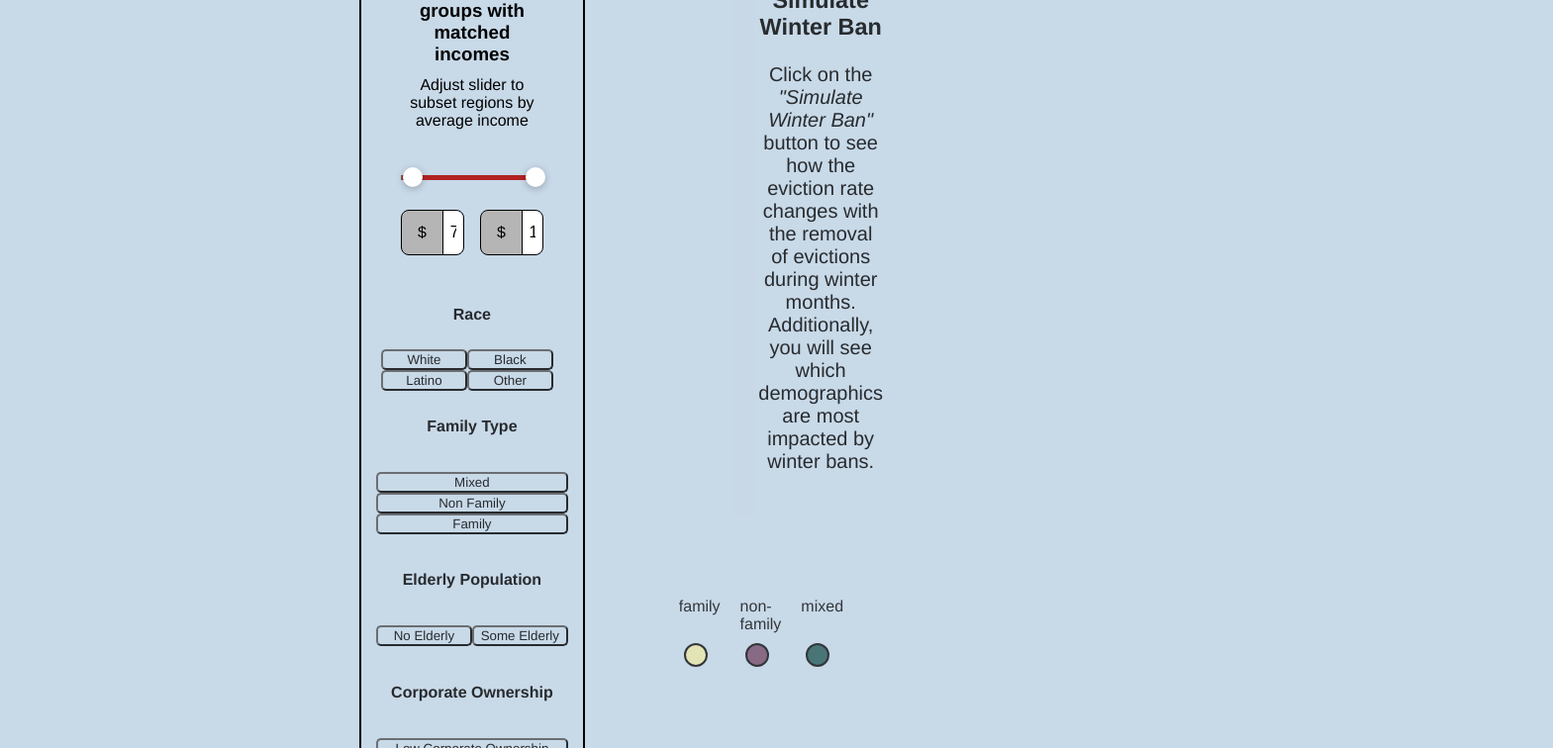
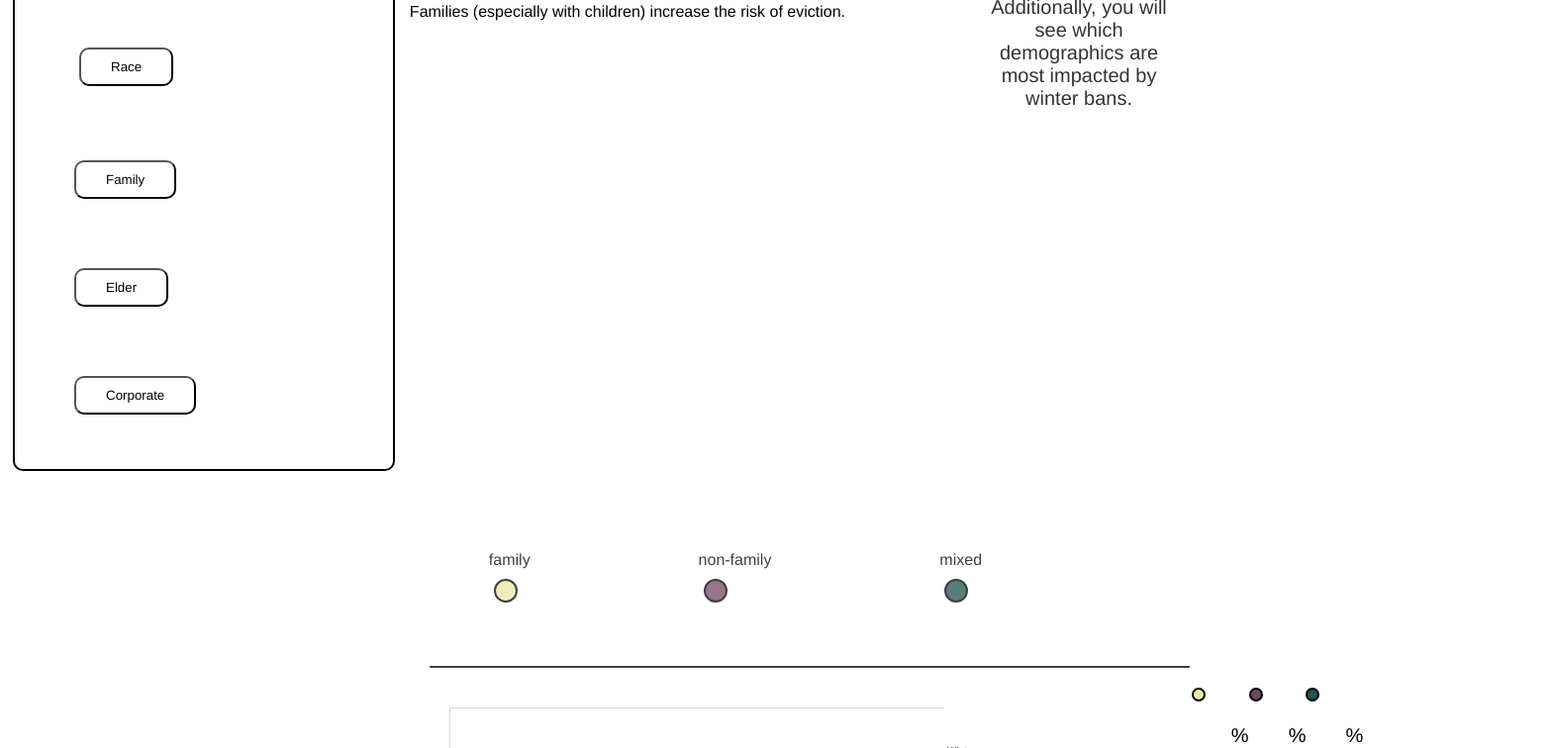
Before and after one commit to tedletsou/fp3, a SvelteKit app: page / in a window 1280 px wide. Shown: the part 820-1576 px from the top of the page at 99% size, 1569 px wide, since content can reach past the window. Built offline with nearby package versions, Linux system fonts and the light colour scheme.

Commit message:
reduced from 12 to 4 buttons for metric selection

```diff
--- a/src/routes/+page.svelte
+++ b/src/routes/+page.svelte
@@ -499,125 +499,63 @@
         </dl>
 
         <div class="metric_selection">
-            <h4 on:mouseenter= {evt=> textInteraction(0, evt)}
+
+            <dl class="race_selection">
+                <input type="button" value="Race"
+                on:click={ function() {metric_to_graph= "Race"} }
+                on:mouseenter= {evt=> textInteraction(0, evt)}
                 on:mouseleave={evt => textInteraction(0, evt)}>
-                Race
-            </h4>
-            <dl class="race_selection">
-                <input type="button" value="White"
-                on:click={ function() {metric_to_graph= "Race White"} }>
 
-                <input type="button" value="Black"
-                on:click={ function() {metric_to_graph= "Race Black"} }>
-
-                <input type="button" value="Latino"
-                on:click={ function() {metric_to_graph= "Race Latino"} }>
-
-                <input type="button" value="Other"
-                on:click={ function() {metric_to_graph= "Race Other"} }>
+            </dl>
+            <dl class="family_selection">
+                <input type="button" value="Family"
+                on:click={ function() {metric_to_graph= "Family"} }
+                on:mouseenter= {evt=> textInteraction(1, evt)}
+                on:mouseleave={evt => textInteraction(1, evt)}>
             </dl>
 
-            <h4
-                on:mouseenter= {evt=> textInteraction(1, evt)}
-                on:mouseleave={evt => textInteraction(1, evt)}>
-                Family Type
-            </h4>
-            <dl class="family_selection">
-                <input type="button" value="Mixed"
-                on:click={ function() {metric_to_graph= "Family Type Mixed"} }>
-
-                <input type="button" value="Non Family"
-                on:click={ function() {metric_to_graph= "Family Type Non-Fam"} }>
-
-                <input class="bottom_row" type="button" value="Family"
-                on:click={ function() {metric_to_graph= "Family Type FamilyType"} }>
+            <dl class="elderly_selection">
+                <input type="button" value="Elder"
+                on:click={ function() {metric_to_graph= "Elderly"} }
+                on:mouseenter= {evt=> textInteraction(2, evt)}
+                on:mouseleave={evt => textInteraction(2, evt)}>
             </dl>
 
-            <h4
-                on:mouseenter= {evt=> textInteraction(2, evt)}
-                on:mouseleave={evt => textInteraction(2, evt)}>
-                Elderly Population
-
-            </h4>
-            <dl class="elderly_selection">
-                <input type="button" value="No Elderly"
-                on:click={ function() {metric_to_graph= "No Elderly"} }>
-
-                <input type="button" value="Some Elderly"
-                on:click={ function() {metric_to_graph= "Some Elderly"} }>
-            </dl>
-
-            <h4
+            <dl class="corporate_selection">
+                <input type="button" value="Corporate"
+                on:click={ function() {metric_to_graph= "Corporate"} }
                 on:mouseenter= {evt=> textInteraction(3, evt)}
                 on:mouseleave={evt => textInteraction(3, evt)}>
-                Corporate Ownership
-            </h4>
-            <dl class="corporate_selection">
-                <input type="button" value="Low Corporate Ownership"
-                on:click={ function() {metric_to_graph= "Corporate Ownership Low"} }>
-
-                <input type="button" value="Medium Corporate Ownership"
-                on:click={ function() {metric_to_graph= "Corporate Ownership Medium"} }>
-
-                <input type="button" value="High Corporate Ownership"
-                on:click={ function() {metric_to_graph= "Corporate Ownership High"} }>
             </dl>
         </div>
     </div>
 
     <div class="full_graph">
-        {#if metric_to_graph.includes("Mixed")}
+        {#if metric_to_graph.includes("Family")}
             <BinGraph binned_data={box_plot_stats_household_array} yScale={yScale}
                       xScale={xScaleHousehold} metric={metric_to_graph}
                       bin_type={family_bins} data={data} text={["Families (especially with children) increase the risk of eviction. "]}/>
-        {:else if metric_to_graph.includes("Non-Fam")}
-            <BinGraph binned_data={box_plot_stats_household_array} yScale={yScale}
-                xScale={xScaleHousehold} metric={metric_to_graph}
-                bin_type={family_bins} data={data} text={["Eviction rates are lower in non-family households. "]}/>
-        {:else if metric_to_graph.includes("FamilyType")}
-            <BinGraph binned_data={box_plot_stats_household_array} yScale={yScale}
-                xScale={xScaleHousehold} metric={metric_to_graph}
-                bin_type={family_bins} data={data} text={["Families (especially with children) increase the risk of eviction. "]}/>
         {/if}
-        {#if metric_to_graph.includes("White")}
+
+        {#if metric_to_graph.includes("Race")}
             <BinGraph binned_data={box_plot_stats_race_array} yScale={yScale}
                       xScale={xScaleRace} metric={metric_to_graph}
                       bin_type={race_bins} data={data} text={["Eviction rates are lowest in regions with a majority white population.  "]}/>
-        {:else if metric_to_graph.includes("Black")}
-            <BinGraph binned_data={box_plot_stats_race_array} yScale={yScale}
-                      xScale={xScaleRace} metric={metric_to_graph}
-                      bin_type={race_bins} data={data} text={["Eviction rates are highest in regions with a majority black population, more than twice as high as majority white regions. "]}/>
-        {:else if metric_to_graph.includes("Latino")}
-            <BinGraph binned_data={box_plot_stats_race_array} yScale={yScale}
-                      xScale={xScaleRace} metric={metric_to_graph}
-                      bin_type={race_bins} data={data} text={["Eviction rates are higher in regions with a majority latino population."]}/>
-        {:else if metric_to_graph.includes("Other")}
-            <BinGraph binned_data={box_plot_stats_race_array} yScale={yScale}
-                      xScale={xScaleRace} metric={metric_to_graph}
-                      bin_type={race_bins} data={data} text={["Eviction rates are higher in neighborhoods that are not majority white."]}/>
         {/if}
-        {#if metric_to_graph.includes("No Elderly")}
+
+        {#if metric_to_graph.includes("Elder")}
             <BinGraph binned_data={box_plot_stats_elder_array} yScale={yScale}
                       xScale={xScaleElder} metric={metric_to_graph}
                       bin_type={elder_bins} data={data} text={["Homogenous regions without any elderly population experience far lower eviction "]}/>
-        {:else if metric_to_graph.includes("Some Elderly")}
-            <BinGraph binned_data={box_plot_stats_elder_array} yScale={yScale}
-                      xScale={xScaleElder} metric={metric_to_graph}
-                      bin_type={elder_bins} data={data} text={["Regions with some elderly population are much more at risk of evictions."]}/>
         {/if}
-        {#if metric_to_graph.includes("Corporate Ownership Low")}
+        {#if metric_to_graph.includes("Corporate")}
             <BinGraph binned_data={box_plot_stats_corp_array} yScale={yScale}
                       xScale={xScaleCorp} metric={metric_to_graph}
                       bin_type={corp_bins} data={data} text={["Low Corporate Ownership"]}/>
-        {:else if metric_to_graph.includes("Corporate Ownership Medium")}
-            <BinGraph binned_data={box_plot_stats_corp_array} yScale={yScale}
-                      xScale={xScaleCorp} metric={metric_to_graph}
-                      bin_type={corp_bins} data={data} text={["Medium Corporate Ownership"]}/>
-        {:else if metric_to_graph.includes("Corporate Ownership High")}
-            <BinGraph binned_data={box_plot_stats_corp_array} yScale={yScale}
-                      xScale={xScaleCorp} metric={metric_to_graph}
-                      bin_type={corp_bins} data={data} text={["High Corporate Ownership"]}/>
         {/if}
+
+
+
     </div>
 
     <div class="simulate_winter_ban">
@@ -655,3 +593,18 @@
 
     </div>
 </div>
+
+
+<!-- TEXT for each Bin and Category: -->
+    <!-- Mixed: ["Families (especially with children) increase the risk of eviction. "]
+    Non-Fam: ["Eviction rates are lower in non-family households. "]
+    FamilyType: ["Families (especially with children) increase the risk of eviction. "]
+    White: ["Eviction rates are lowest in regions with a majority white population.  "]
+    Black: ["Eviction rates are highest in regions with a majority black population, more than twice as high as majority white regions. "]
+    Latino: ["Eviction rates are higher in regions with a majority latino population."]
+    Other: ["Eviction rates are higher in neighborhoods that are not majority white."]
+    No Elderly: ["Homogenous regions without any elderly population experience far lower eviction "]
+    Some Elderly: ["Regions with some elderly population are much more at risk of evictions."]
+    Corporate Ownership Low: ["Low Corporate Ownership"]
+    Corporate Ownership Medium: ["Medium Corporate Ownership"]
+    Corporate Ownership High: ["High Corporate Ownership"] -->
--- a/src/routes/BinGraph.svelte
+++ b/src/routes/BinGraph.svelte
@@ -118,7 +118,7 @@
         let bottom_right = {x: brushedSelection[1][0], y: brushedSelection[1][1]};
         let data_y_coord = yScale(dot.eviction_rate);
 
-        if (metric.includes("Family Type"))
+        if (metric.includes("Family"))
         {
             // account for the x shift
             // gets coordinate of commit data point
@@ -295,7 +295,19 @@ p{
 
     <dl class="metric_info">
         {#each text as info}
-            {#if metric.includes("Black")}
+            {#if metric.includes("Race")}
+                <p>{info}</p>
+            {/if}
+            {#if metric.includes("Family")}
+                <p>{info}</p>
+            {/if}
+            {#if metric.includes("Elder")}
+                <p>{info}</p>
+            {/if}
+            {#if metric.includes("Corporate")}
+                <p>{info}</p>
+            {/if}
+            <!-- {#if metric.includes("Black")}
                 <p>{info}</p>
             {/if}
             {#if metric.includes("White")}
@@ -306,8 +318,8 @@ p{
             {/if}
             {#if metric.includes("Other")}
                 <p>{info}</p>
-            {/if}
-            {#if metric.includes("FamilyType")}
+            {/if} -->
+            <!-- {#if metric.includes("FamilyType")}
                 <p>{info}</p>
             {/if}
             {#if metric.includes("Non-Fam")}
@@ -315,14 +327,14 @@ p{
             {/if}
             {#if metric.includes("Mixed")}
                 <p>{info}</p>
-            {/if}
-            {#if metric.includes("No Elder")}
+            {/if} -->
+            <!-- {#if metric.includes("No Elder")}
                 <p>{info}</p>
             {/if}
             {#if metric.includes("Some Elder")}
                 <p>{info}</p>
-            {/if}
-            {#if metric.includes("Low")}
+            {/if} -->
+            <!-- {#if metric.includes("Low")}
                 <p>{info}</p>
             {/if}
             {#if metric.includes("Medium")}
@@ -330,7 +342,7 @@ p{
             {/if}
             {#if metric.includes("High")}
                 <p>{info}</p>
-            {/if}
+            {/if} -->
         {/each}
     </dl>
 </div>
--- a/src/routes/DotAnimation.svelte
+++ b/src/routes/DotAnimation.svelte
@@ -10,7 +10,7 @@
     export let bins = [];
     export let metric = "";
 
-    let temp_bins = ["Really warm", "Warm", "Cold", "Really Cold"];
+    let temp_bins = ["Summer", "Spring", "Fall", "Winter"];
     let margin = {top: 10, right: 10, bottom: 30, left:40};
     let height= 400;
     let width = 600;
@@ -91,27 +91,28 @@
     // which will be used to graph the y position of the data point
     function convertMonthToTemp(month)
     {
-        // temperature bins: ["Really warm", "Warm", "Cold", "Really Cold"]
+        // temperature bins: ["Summer", "Spring", "Fall", "Winter"]
+        // Fall Months
         if((9 <= month) && (month < 11))
         {
-            return "Cold";
+            return "Fall";
         }
-        // really cold temperatures
+        // Winter Months
         if (((1 <= month ) && (month < 4)) || (11 <= month))
         {
-            return "Really Cold";
+            return "Winter";
         }
 
-        // warm temperatures
+        // Spring Months
         if ((4 <= month) && (month < 6 ))
         {
-            return "Warm";
+            return "Spring";
         }
 
-        // really warm temperatures
+        // Summer Months
         if(6 <= month < 9)
         {
-            return "Really warm";
+            return "Summer";
         }
     }
 
@@ -130,8 +131,8 @@
 .moving_dots{
     opacity: 75%;
     /* animation: moveCircles 20s  ease-in-out; */
-    animation: moveCircles 20s  ease-in-out infinite;
-    animation-delay: calc(var(--index) * 20ms);
+    animation: moveCircles 25s  ease-in-out;
+    animation-delay: calc(var(--index) * 200ms);
 }
 .description{
     /* border: 2px solid black; */
@@ -243,6 +244,7 @@ svg{
                 width={width} height={height}>
                 <g class="gridlines" transform="translate({usableArea.left}, 0)" bind:this={yAxisGridlines} />
                 <g transform="translate({usableArea.top})" bind:this={yAxis}/>
+                <!-- INSERT AN IMAGE ELEMENT TO  -->
                 {#each data as d, index}
                     <circle
                         class="moving_dots"
--- a/static/style.css
+++ b/static/style.css
@@ -1,8 +1,8 @@
 
-* {
+/* * {
 
     background-color: #C8D9E8;
-}
+} */
 
 h2.meta{
     font-size: 50px;
@@ -27,7 +27,7 @@ h2.meta{
 }
 
 .selection_column{
-    grid-row: 2 / -1;
+    grid-row: 2;
     grid-column: 1;
     border: 2px solid black;
     border-radius: 10px;
@@ -46,8 +46,8 @@ h2.meta{
     /* border: 1px solid black; */
     /* border-radius: 5px; */
     margin-right: 5px;
-    padding: 10px;
-    opacity: 80%;
+    padding: 20px;
+    /* opacity: 80%; */
 }
 
 .meta{
@@ -55,95 +55,86 @@ h2.meta{
 }
 
 .race_selection{
-    display: grid;
-    grid-template-columns: 5fr 5fr;
-    grid-template-rows: 5fr 5fr;
-    padding-top: 0px;
-    padding-right:10px;
-    margin:5px;
-    /* font-size: 25px; */
-
-    /* .white_button:hover{
-        transition-duration: 2500ms;
-        margin:5px;
-        padding:10px;
-        box-shadow: 5px 5px 5px rgb(147, 121, 121);
-    }
-
-    .black_button:hover{
-        transition-duration: 2500ms;
-        margin:5px;
-        padding:10px;
-        box-shadow: 5px 5px 5px rgb(147, 121, 121);
-    }
-
-    .latino_button:hover{
-        transition-duration: 2500ms;
-        margin:5px;
-        padding:10px;
-        box-shadow: 5px 5px 5px rgb(147, 121, 121);
-    }
-
-    .other_button:hover{
-        transition-duration: 2500ms;
-        margin:5px;
-        padding:10px;
-        box-shadow: 5px 5px 5px rgb(147, 121, 121);
-    } */
+    display: flex;
+    padding:30px;
+    margin:10px;
 
     input{
-        column-gap: 10px;
-        row-gap: 0px;
-        /* background-color: transparent; */
-        border-radius: 5px;
+        padding-left:30px;
+        padding-right:30px;
+        padding-top:10px;
+        padding-bottom: 10px;
+        background-color: transparent;
+        border-radius: 10px;
         font-family: 'Helvetica Neue';
     }
-
 }
 
 .family_selection{
-    display: grid;
-    grid-template-rows: 5fr 5fr 5fr;
+    display: flex;
+    padding:25px;
+    margin:10px;
 
     input{
         width: auto;
-        border-radius: 5px;
+        padding-left:30px;
+        padding-right:30px;
+        padding-top:10px;
+        padding-bottom: 10px;
+        background-color: transparent;
+        border-radius: 10px;
         font-family: 'Helvetica Neue';
     }
-
 }
 
 .elderly_selection{
-    display: grid;
-    grid-template-columns: 5fr 5fr;
+    /* display: grid;
+    grid-template-columns: 5fr 5fr; */
+    display: flex;
+    padding:25px;
+    margin:10px;
+
     input{
-        border-radius: 5px;
+        width: auto;
+        padding-left:30px;
+        padding-right:30px;
+        padding-top:10px;
+        padding-bottom: 10px;
+        background-color: transparent;
+        border-radius: 10px;
         font-family: 'Helvetica Neue';
     }
 }
 
 .corporate_selection{
-    display: grid;
-    grid-template-rows: 5fr 5fr 5fr;
+    display: flex;
+    padding:25px;
+    margin:10px;
+
     input{
-        border-radius: 5px;
+        width: auto;
+        padding-left:30px;
+        padding-right:30px;
+        padding-top:10px;
+        padding-bottom: 10px;
+        background-color: transparent;
+        border-radius: 10px;
         font-family: 'Helvetica Neue';
     }
 }
 
 input:hover{
-    /* background-color:bisque; */
     transition: 200ms;
     font-style: bold;
     border-radius: 5px;
 }
 
 input:active{
-    background-color: rgb(132, 116, 95);
+    background-color: rgb(152, 151, 149);
 }
 
 input:focus{
-    background-color: rgb(81, 61, 8);
+    background-color: rgb(78, 182, 161);
     color:white;
 }
 
@@ -235,8 +226,8 @@ div.full_page{
     /* background-image: linear-gradient(white, rgb(0, 217, 255)); */
     margin-top: 30px;
     margin-bottom: 100px;
-    margin-right: 350px;
-    margin-left: 350px;
+    margin-right: 50px;
+    /* margin-left: 50px; */
     font-family: 'Helvetica Neue';
 }
 
@@ -265,7 +256,6 @@ div.full_page{
     border-radius: 5px;
     height: fit-content;
     width:fit-content;
-
 
     input{
         font-size: 20px;
```
